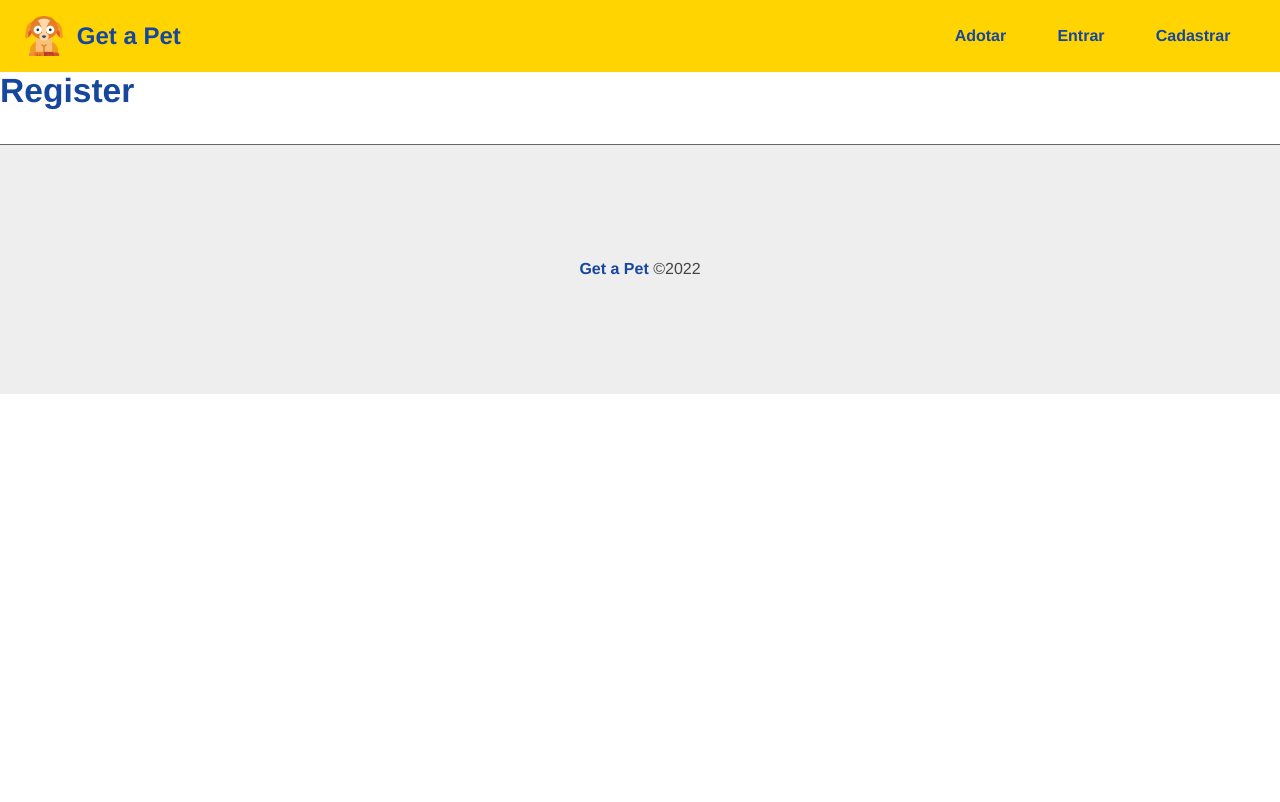
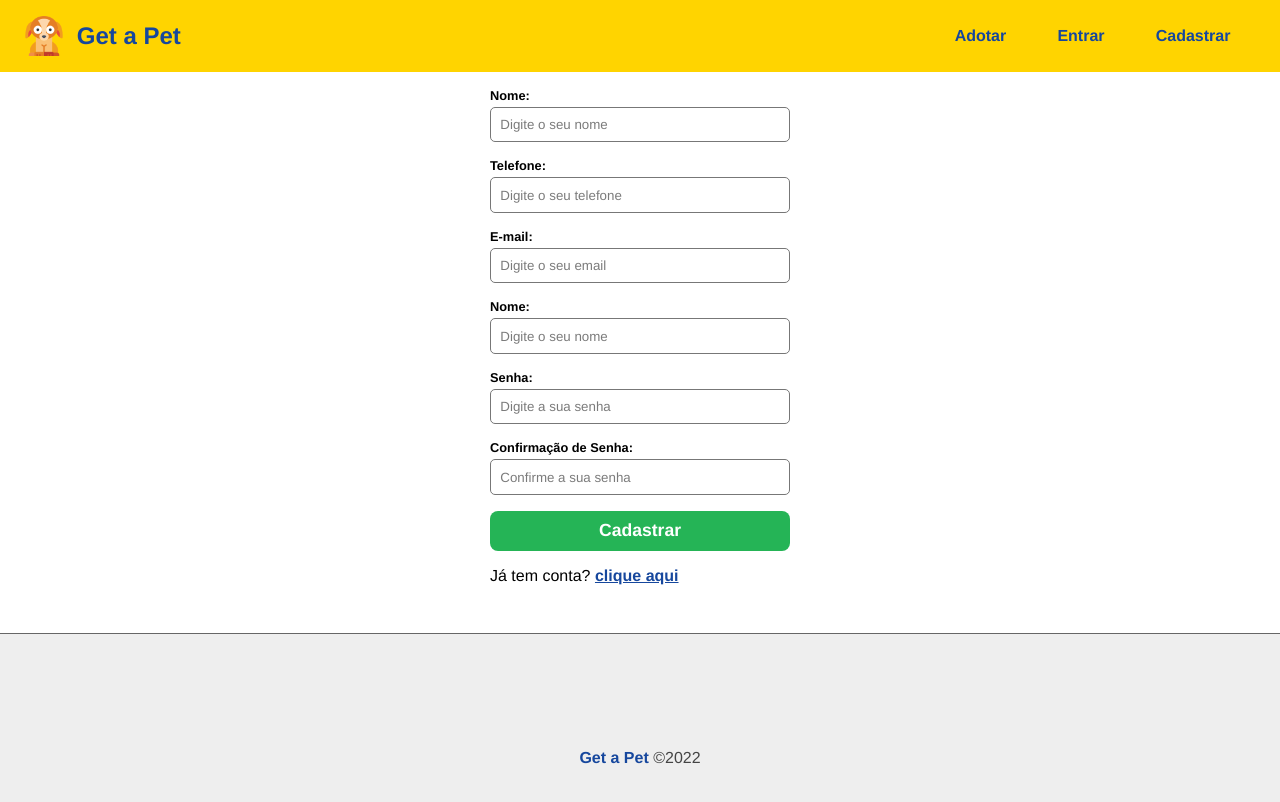
Before and after one commit to rogeritael/get_a_pet, a React (Create React App) app in the folder frontend/: page /register in a window 1280 px wide. Shown: the top 802 px of the page. Built offline with nearby package versions, Linux system fonts and the light colour scheme.

Commit message:
criando o formulário de cadastro de usuário

```diff
--- a/frontend/src/App.jsx
+++ b/frontend/src/App.jsx
@@ -2,6 +2,7 @@
 
 import { Navbar } from './components/layout/Navbar';
 import { Footer } from './components/layout/Footer';
+import {Container} from './components/layout/Container';
 
 import {Home} from './components/pages/Home';
 import {Login} from './components/pages/Auth/Login';
@@ -11,11 +12,13 @@
   return (
     <Router>
       <Navbar />
-      <Routes>
-        <Route path="/" element={<Home/>} />
-        <Route path="/register" element={<Register/>} />
-        <Route path="/login" element={<Login/>} />
-      </Routes>
+      <Container>
+        <Routes>
+          <Route path="/" element={<Home/>} />
+          <Route path="/register" element={<Register/>} />
+          <Route path="/login" element={<Login/>} />
+        </Routes>
+      </Container>
       <Footer />
     </Router>
   );
--- /dev/null
+++ b/frontend/src/components/form/Form.module.css
@@ -0,0 +1,45 @@
+.form_container {
+    max-width: 300px;
+    margin: 0 auto;
+    background-color: #fff;
+    border-radius: 15px;
+  }
+
+  .form_container input[type='submit'] {
+    border-radius: 8px;
+    background-color: #25b456;
+    color: #fff;
+    border: none;
+    min-width: 100px;
+    min-height: 2.5rem;
+    width: 100%;
+    cursor: pointer;
+    font-size: 1.1em;
+    font-weight: bold;
+  }
+
+  .form_container input[type='submit']:hover {
+    background-color: #1c8a42;
+  }
+
+  .form_container p {
+    margin-top: 1em;
+  }
+
+  .form_container p a {
+    color: #16479d;
+    font-weight: bold;
+  }
+
+  /* form de pets */
+  .preview_pet_images {
+    display: flex;
+    justify-content: center;
+    margin-bottom: 1em;
+  }
+
+  .preview_pet_images img {
+    width: 100px;
+    height: 100px;
+    margin-left: 1em;
+  }
--- /dev/null
+++ b/frontend/src/components/form/Input.jsx
@@ -0,0 +1,20 @@
+import styles from './Input.module.css';
+
+export function Input({type, text, name, placeholder, handleOnChange, value, multiple}){
+    return(
+        <div className={styles.form_control}>
+            <label htmlFor={name}>
+                {text}:
+            </label>
+            <input
+                type={type}
+                name={name}
+                id={name}
+                placeholder={placeholder}
+                onChange={handleOnChange}
+                value={value}
+                {...(multiple? {multiple} : '')}
+            />
+        </div>
+    )
+}
--- /dev/null
+++ b/frontend/src/components/form/Input.module.css
@@ -0,0 +1,22 @@
+.form_control{
+    display: flex;
+    flex-direction: column;
+    margin-bottom: 1em;
+}
+
+.form_control label{
+    margin-bottom: .3em;
+    font-weight: bold;
+    font-size: .8em;
+}
+
+.form_control input{
+    padding: .7em;
+    border: 1px solid #777;
+    border-radius: 5px;
+}
+
+.form_control input::placeholder{
+    color: #7b7b7b;
+
+}
--- /dev/null
+++ b/frontend/src/components/layout/Container.jsx
@@ -0,0 +1,9 @@
+import styles from './Container.module.css';
+
+export function Container({children}){
+    return(
+        <main className={styles.container}>
+            {children}
+        </main>
+    )
+}
--- /dev/null
+++ b/frontend/src/components/layout/Container.module.css
@@ -0,0 +1,6 @@
+.container{
+    min-height: 60vh;
+    padding: 1em 2em 3em;
+    max-width: 1200px;
+    margin: 0 auto;
+}
--- a/frontend/src/components/pages/Auth/Register.jsx
+++ b/frontend/src/components/pages/Auth/Register.jsx
@@ -1,7 +1,63 @@
+import { Input } from "../../form/Input";
+import styles from '../../form/Form.module.css';
+import {Link} from 'react-router-dom';
+
 export function Register(){
+    function handleChange(e){
+
+    }
+
+
     return(
-        <section>
-            <h1>Register</h1>
+        <section className={styles.form_container}>
+            <form>
+                <Input
+                    text="Nome"
+                    type="text"
+                    name="name"
+                    placeholder="Digite o seu nome"
+                    handleOnChange={handleChange}
+                />
+                <Input
+                    text="Telefone"
+                    type="text"
+                    name="phone"
+                    placeholder="Digite o seu telefone"
+                    handleOnChange={handleChange}
+                />
+                <Input
+                    text="E-mail"
+                    type="email"
+                    name="email"
+                    placeholder="Digite o seu email"
+                    handleOnChange={handleChange}
+                />
+                <Input
+                    text="Nome"
+                    type="text"
+                    name="name"
+                    placeholder="Digite o seu nome"
+                    handleOnChange={handleChange}
+                />
+                <Input
+                    text="Senha"
+                    type="password"
+                    name="password"
+                    placeholder="Digite a sua senha"
+                    handleOnChange={handleChange}
+                />
+                <Input
+                    text="Confirmação de Senha"
+                    type="password"
+                    name="confirmpassword"
+                    placeholder="Confirme a sua senha"
+                    handleOnChange={handleChange}
+                />
+                <input type="submit" value="Cadastrar" />
+            </form>
+            <p>
+                Já tem conta? <Link to="/login">clique aqui</Link>
+            </p>
         </section>
     )
 }
```
